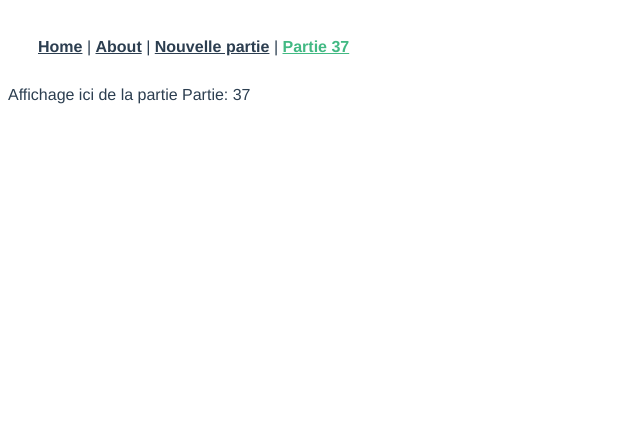
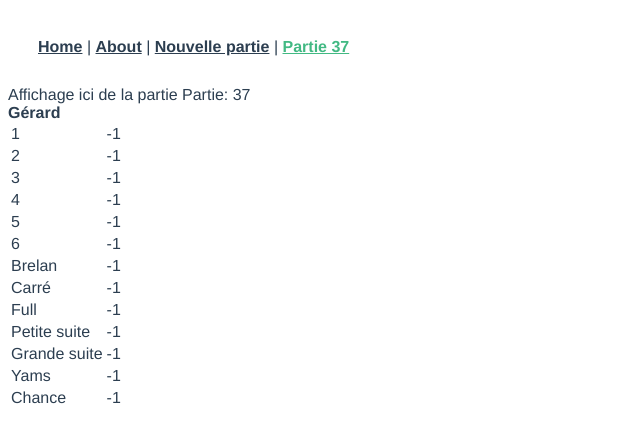
Before and after one commit to matalabanana/yams, a Vue app: page /partie/37 in a window 1280 px wide. Shown: the top 442 px of the page, without its empty margins (0-640 px from the left). Built offline with nearby package versions, Linux system fonts and the light colour scheme.

Commit message:
correction

```diff
--- /dev/null
+++ b/src/components/Joueur.vue
@@ -0,0 +1,56 @@
+<script>
+
+export default {
+  name: 'Joueur',
+  props: {
+    prenom: { type: String , required: true},
+  },
+  data() {
+    return {
+      resultats: [
+        { id: 0, pt:-1, description:'1'},
+        { id: 1, pt:-1, description:'2'},
+        { id: 2, pt:-1, description:'3'},
+        { id: 3, pt:-1, description:'4'},
+        { id: 4, pt:-1, description:'5'},
+        { id: 5, pt:-1, description:'6'},
+        { id: 6, pt:-1, description:'Brelan'},        // somme des 3 dés
+        { id: 7, pt:-1, description:'Carré'},         // somme des 4 dés
+        { id: 8, pt:-1, description:'Full'},          // 25 points
+        { id: 9, pt:-1, description:'Petite suite'},  // 30 points
+        { id:10, pt:-1, description:'Grande suite'},  // 40 points
+        { id:11, pt:-1, description:'Yams'},          // 50 points
+        { id:12, pt:-1, description:'Chance'},        // somme des 5 dés
+      ]}
+  },
+  methods: {
+    lancerDes() {
+      console.log('relance les dés éventuels... lecture du statut actuel et modif éventuelle');
+      this.count++;
+      for (let i=0; i < 5; i++) {
+        if (this.des[i].relance) {
+          this.des[i].valeur = 1 + Math.floor(Math.random() * 6);
+        }
+      }
+    },
+    changeDeStatut(payload) {
+      console.log('change le statut de '+payload.idex)
+      this.des[payload.idex].relance = ! this.des[payload.idex].relance
+    }
+  }
+}
+</script>
+
+
+<template>
+	<div>
+		<b>{{prenom}}</b>
+		<table>
+			<tr v-for="x in resultats" :key="x.id">
+				<td> {{x.description}} </td>
+          <td> {{x.pt}} </td>
+			</tr>
+		</table>
+
+	</div>
+</template>
--- a/src/components/PartieDetail.vue
+++ b/src/components/PartieDetail.vue
@@ -1,12 +1,18 @@
 <script>
+
+import Joueur from './Joueur.vue'
 
 export default {
   name: 'Partie',
-  components: { }
+  components: { Joueur }
 }
 </script>
 
 
 <template>
-	<div>Affichage ici de la partie Partie: {{ $route.params.id }}</div>
+	<div>
+    Affichage ici de la partie Partie: {{ $route.params.id }}
+    <Joueur prenom="Gérard"> </Joueur>
+  </div>
+
 </template>
```
